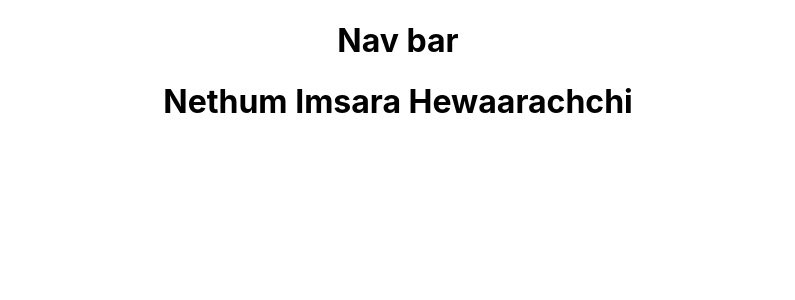
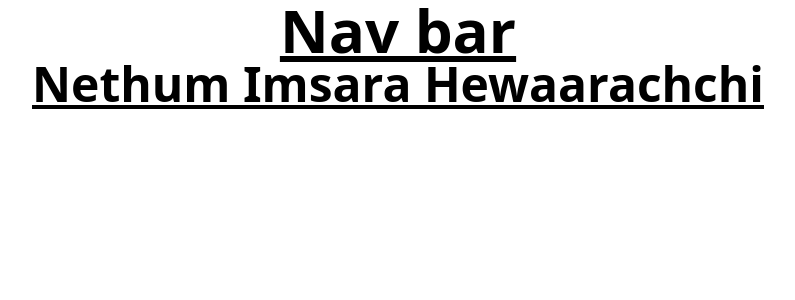
Before and after one commit to NethumImsara/portfolio, a React (Create React App) app in the folder portfolio/: page / in a window 1280 px wide. Shown: the top 300 px of the page, without its empty margins (242-1037 px from the left). Built offline with nearby package versions, Linux system fonts and the light colour scheme.

Commit message:
add Tailwind css
add Tailwind css

```diff
--- a/portfolio/package.json
+++ b/portfolio/package.json
@@ -34,5 +34,8 @@
       "last 1 firefox version",
       "last 1 safari version"
     ]
+  },
+  "devDependencies": {
+    "tailwindcss": "^3.4.6"
   }
 }
--- a/portfolio/src/App.js
+++ b/portfolio/src/App.js
@@ -6,7 +6,9 @@
   return (
     <div className="App">
       <NavBar/>
-      <h1>Nethum Imsara Hewaarachchi</h1>
+      <h1 className="text-5xl font-bold underline">
+        Nethum Imsara Hewaarachchi
+      </h1>
     </div>
   );
 }
--- a/portfolio/src/Component/NavBar.js
+++ b/portfolio/src/Component/NavBar.js
@@ -3,7 +3,9 @@
 export default function NavBar() {
   return (
     <div>
-      <h1>Nav bar </h1>
+      <h1 className="text-6xl font-bold underline">
+        Nav bar
+      </h1>
     </div>
   )
 }
--- a/portfolio/src/index.css
+++ b/portfolio/src/index.css
@@ -1,13 +1,3 @@
-body {
-  margin: 0;
-  font-family: -apple-system, BlinkMacSystemFont, 'Segoe UI', 'Roboto', 'Oxygen',
-    'Ubuntu', 'Cantarell', 'Fira Sans', 'Droid Sans', 'Helvetica Neue',
-    sans-serif;
-  -webkit-font-smoothing: antialiased;
-  -moz-osx-font-smoothing: grayscale;
-}
-
-code {
-  font-family: source-code-pro, Menlo, Monaco, Consolas, 'Courier New',
-    monospace;
-}
+@tailwind base;
+@tailwind components;
+@tailwind utilities;
--- /dev/null
+++ b/portfolio/tailwind.config.js
@@ -0,0 +1,10 @@
+/** @type {import('tailwindcss').Config} */
+module.exports = {
+  content: [
+    "./src/**/*.{js,jsx,ts,tsx}",
+  ],
+  theme: {
+    extend: {},
+  },
+  plugins: [],
+}
```
Also changed, not shown: portfolio/src/index.js (line endings or trailing spaces), 1 other file (tests, documents, lock files or other folders).
